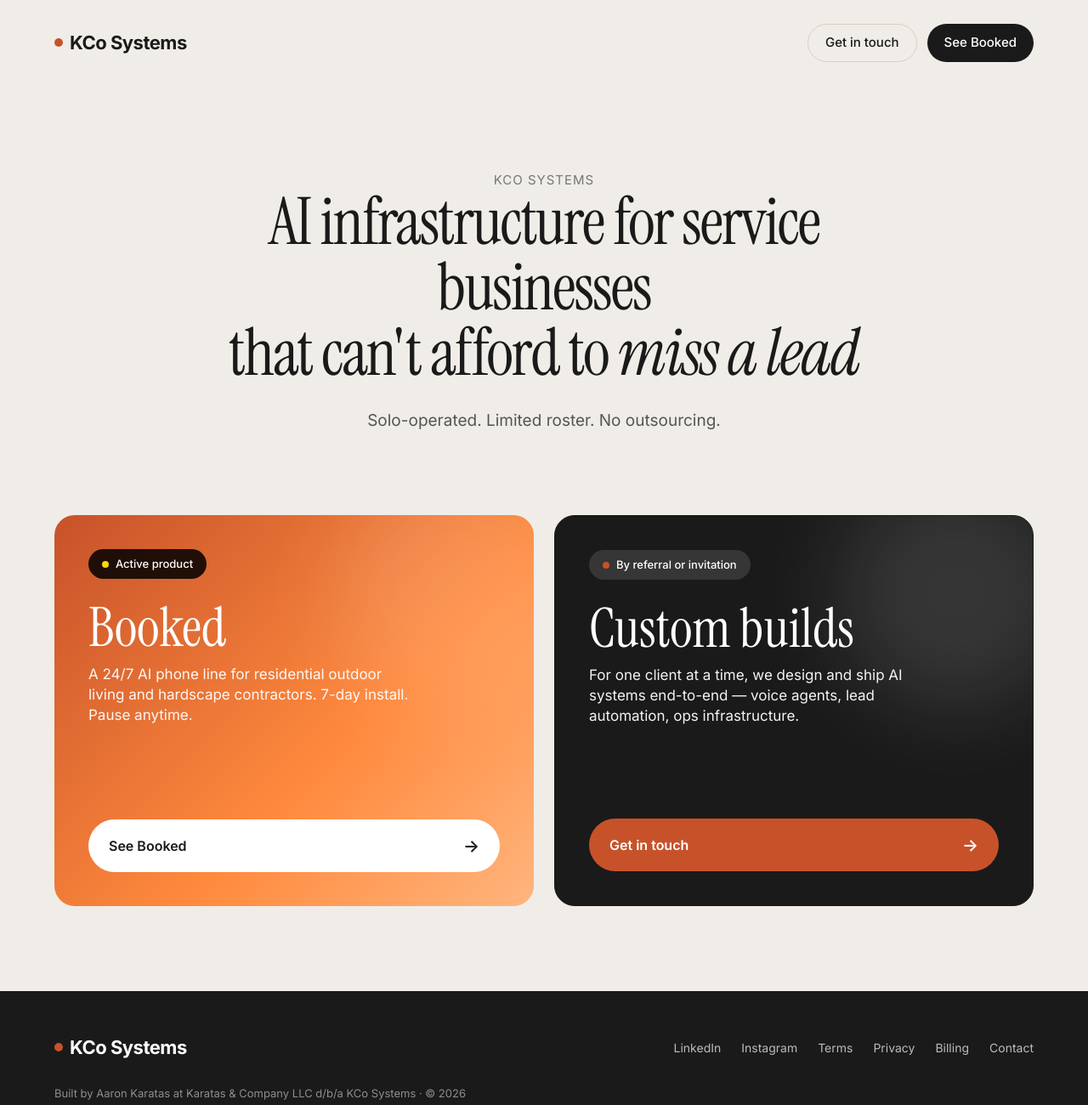
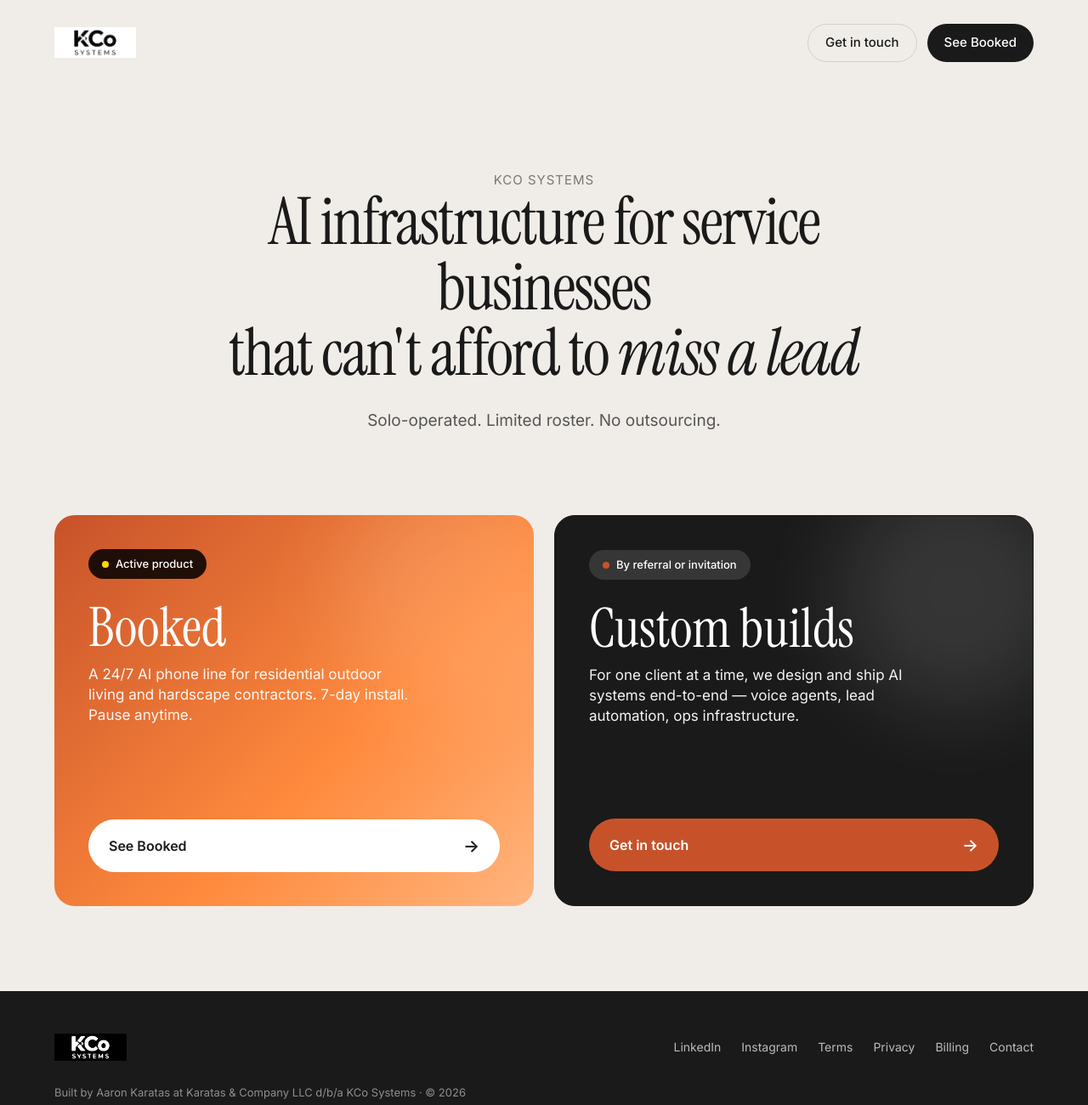
Before and after one commit to aaronk-git/kco-systems, a website: page public/index.html in a window 1280 px wide. Shown: the top 1300 px of the page at 85% size. Drawn offline with Linux system fonts and the light colour scheme.

Commit message:
Use real KCo logo image in nav (light) and footer (inverted)

```diff
--- a/public/index.html
+++ b/public/index.html
@@ -260,9 +260,8 @@
 
   <!-- Nav -->
   <nav>
-    <a href="/" class="logo">
-      <span class="logo-dot"></span>
-      KCo Systems
+    <a href="/" class="logo" style="text-decoration:none;">
+      <img src="/kco-logo.jpg" alt="KCo Systems" style="height: 36px; display: block;">
     </a>
     <div class="nav-actions">
       <a href="mailto:hello@kco-systems.com" class="btn btn-ghost" onclick="trackVA('email_cta_click', {location:'home_nav'})">Get in touch</a>
@@ -308,9 +307,8 @@
 <!-- Footer -->
 <footer>
   <div class="container">
-    <a href="/" class="logo">
-      <span class="logo-dot"></span>
-      KCo Systems
+    <a href="/" class="logo" style="text-decoration:none;">
+      <img src="/kco-logo.jpg" alt="KCo Systems" style="height: 32px; filter: invert(1) brightness(2); display: block;">
     </a>
     <div class="footer-links">
       <a href="https://www.linkedin.com/in/aaronkaratas/" target="_blank" rel="noopener">LinkedIn</a>
```
